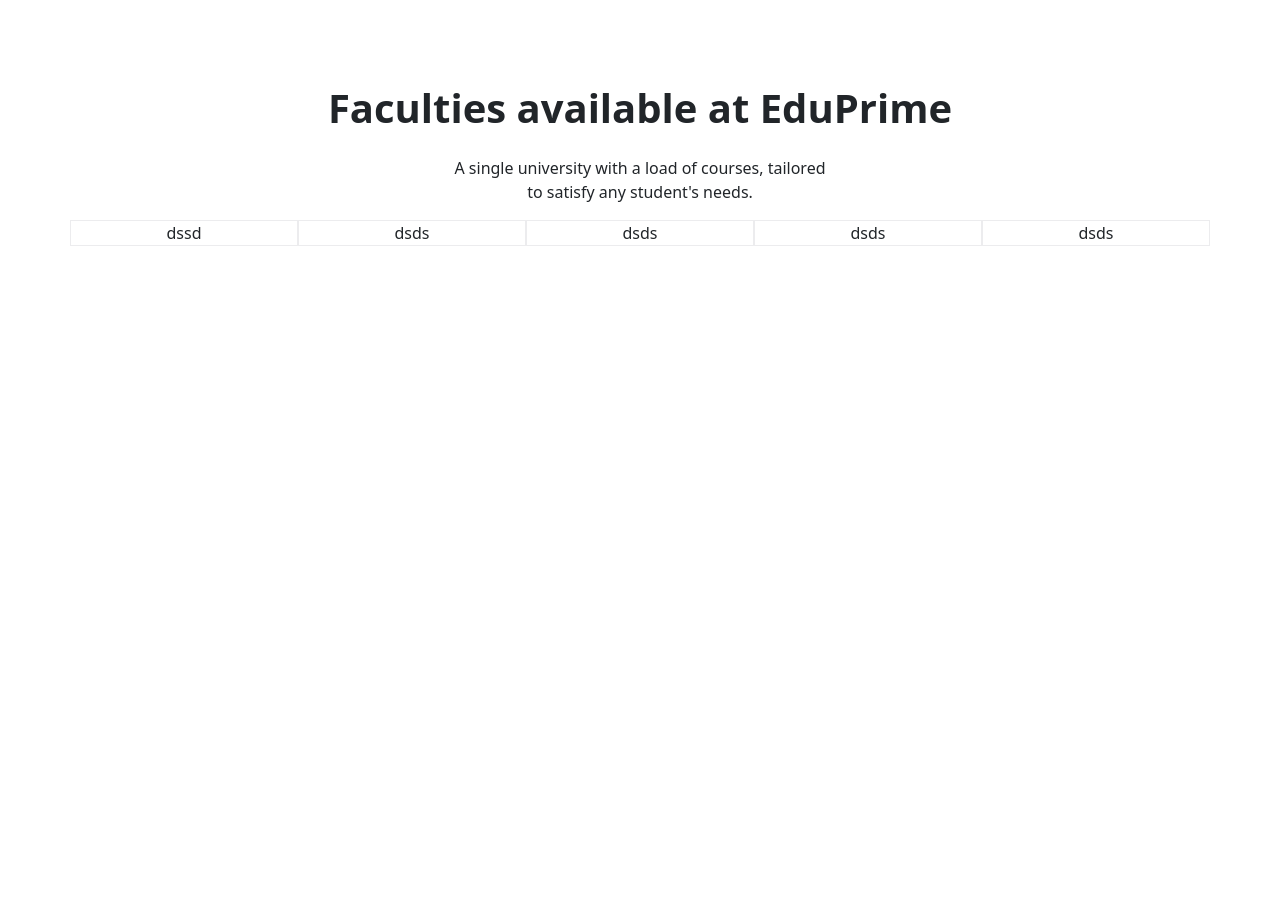
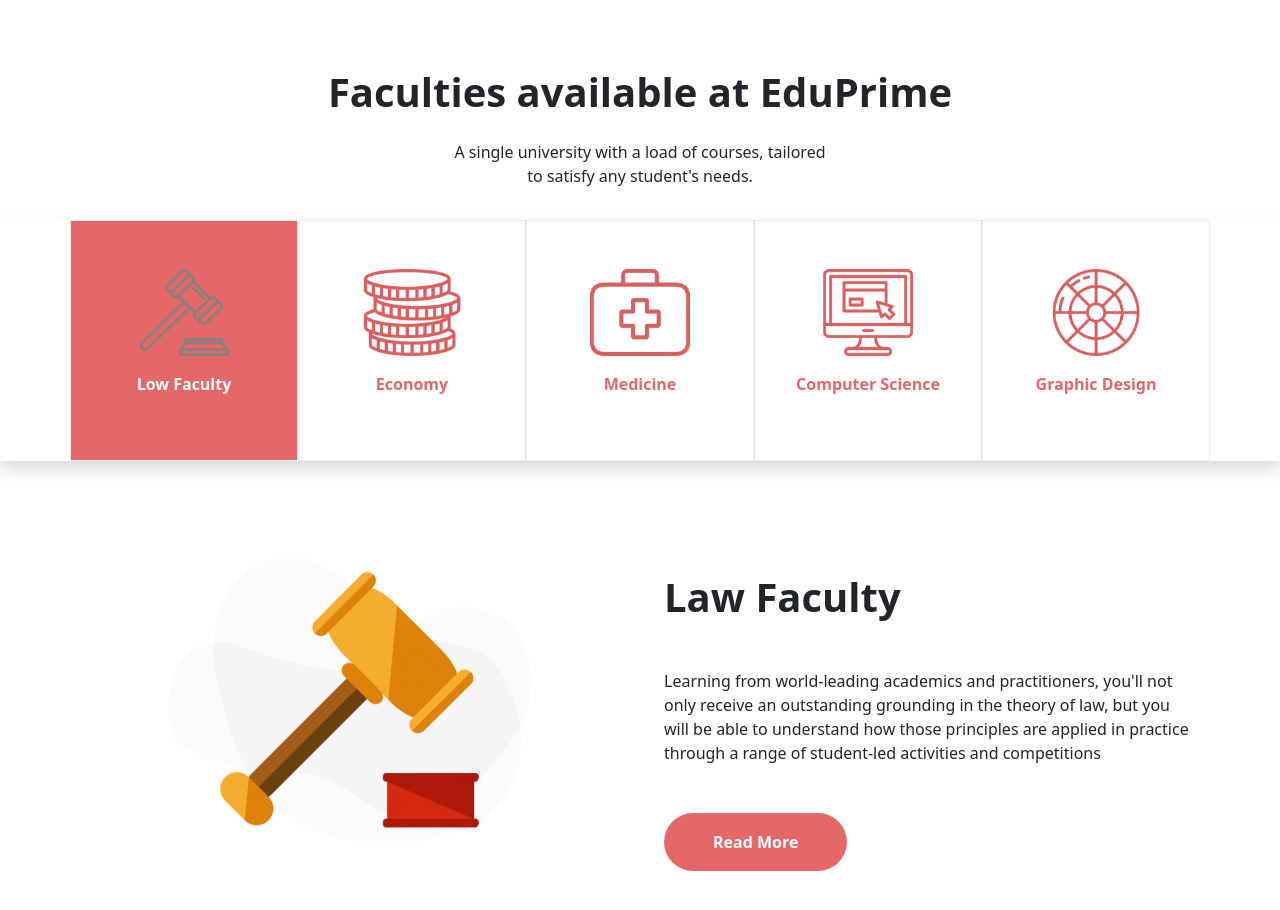
Before and after one commit to NeilMagon/proj-html-vuejs, a Vue app: page / in a window 1280 px wide. Shown: the part 1100-2010 px from the top of the page. Before the commit the page ends 1394 px from the top, so only its background shows below. Built offline with nearby package versions, Linux system fonts and the light colour scheme.

Commit message:
feat: finish studentinfo componenents and fix img

```diff
--- a/src/components/StudentInfo.vue
+++ b/src/components/StudentInfo.vue
@@ -27,18 +27,51 @@
             </div>
         </div>
     </section>
-    <section class="py-5">
-        <div class="text-center">
-            <h1 class="py-3">Faculties available at EduPrime</h1>
-            <p>A single university with a load of courses, tailored <br> to satisfy any student's needs.</p>
-            <div class="">
+    <section>
+        <div class="text-center ms-b-border">
+            <h1 class="pt-5">Faculties available at EduPrime</h1>
+            <p class="py-3">A single university with a load of courses, tailored <br> to satisfy any student's needs.</p>
+            <div class="shadow">
                 <div class="container">
                     <div class="row">
-                        <div class="col ms-border">dssd</div>
-                        <div class="col ms-border">dsds</div>
-                        <div class="col ms-border">dsds</div>
-                        <div class="col ms-border">dsds</div>
-                        <div class="col ms-border">dsds</div>
+                        <div class="col py-5 ms-border text-center ms-back">
+                            <img class="ms-image immagine-colorata" src="../assets/img/img/Gavel-v2.png" alt="Low Faculty">
+                            <p class="pt-3 text-white">Low Faculty</p>
+                        </div>
+                        <div class="col py-5 ms-border text-center">
+                            <img class="ms-image" src="../assets/img/img/Coins-tabs-v2.png" alt="Low Faculty">
+                            <p class="pt-3">Economy</p>
+                        </div>
+                        <div class="col py-5 ms-border text-center">
+                            <img class="ms-image" src="../assets/img/img/Medicine-tabs-v2.png" alt="Low Faculty">
+                            <p class="pt-3">Medicine</p>
+                        </div>
+                        <div class="col py-5 ms-border text-center">
+                            <img class="ms-image" src="../assets/img/img/Computer-tabs-v2.png" alt="Low Faculty">
+                            <p class="pt-3">Computer Science</p>
+                        </div>
+                        <div class="col py-5 ms-border text-center">
+                            <img class="ms-image" src="../assets/img/img/Palette-tabs-v2.png" alt="Low Faculty">
+                            <p class="pt-3">Graphic Design</p>
+                        </div>
+                    </div>
+                </div>
+            </div>
+            <div class="container">
+                <div class="row mt-5 gx-5">
+                    <div class="col my-5">
+                        <div>
+                            <img src="../assets/img/img/Gavel-Illustration-e1556884768193.png" alt="">
+                        </div>
+                    </div>
+                    <div class="col text-start my-5">
+                        <h1 class="mt-3">Law Faculty</h1>
+                        <p class="my-5">
+                            Learning from world-leading academics and practitioners, you'll not only receive an
+                            outstanding grounding in the theory of law, but you will be able to understand how those principles are applied in practice
+                            through a range of student-led activities and competitions
+                        </p>
+                        <button class="px-5 py-3 btn ms-btn text-white">Read More</button>
                     </div>
                 </div>
             </div>
@@ -56,22 +89,41 @@
         .ms-img{
             height: 40px;
         }
-        img{
-                height: 100%;
-                width: 100%;
-                object-fit: contain;
-                object-position: left;
-            }
         .ms-button{
             background-color: $brand-secondary;
             border-radius: 30px;
             font-weight: bold;
         }
+    img{
+            height: 100%;
+            width: 100%;
+            object-fit: contain;
+            object-position: left;
+        }
     }
     h1{
-            font-weight: bold;
+        font-weight: bold;
         }
     .ms-border{
         border: 1px solid #ECECEE;
+        cursor: pointer;
+        .ms-image{
+            width: 100px;
+        }
+        &.ms-back{
+            background-color: $brand-primary;
+        }
+        .immagine-colorata{
+            filter: saturate(0%);
+        }
+        p{
+            color : $brand-primary;
+            font-weight: bold;
+        }
+    }
+    .ms-btn{
+        background-color: $brand-primary;
+        border-radius: 30px;
+        font-weight: bold;
     }
 </style>
```
